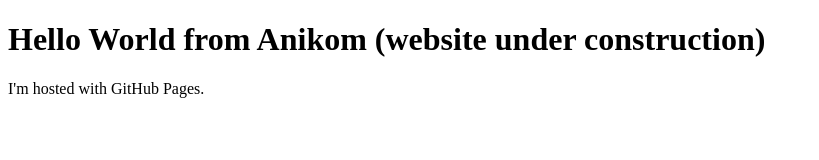
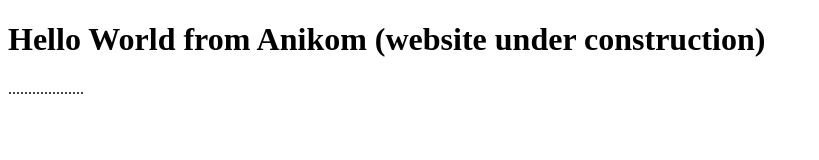
Before and after one commit to sanjeevsidana/sanjeevsidana.github.io, a plain HTML site: page index.html in a window 1280 px wide. Shown: the whole page, without its empty margins (0-819 px from the left). Drawn offline with Linux system fonts and the light colour scheme.

Commit message:
Update index.html

```diff
--- a/index.html
+++ b/index.html
@@ -2,6 +2,6 @@
 <html>
 <body>
 <h1>Hello World from Anikom (website under construction)</h1>
-<p>I'm hosted with GitHub Pages.</p>
+<p>...................</p>
 </body>
 </html>
```
